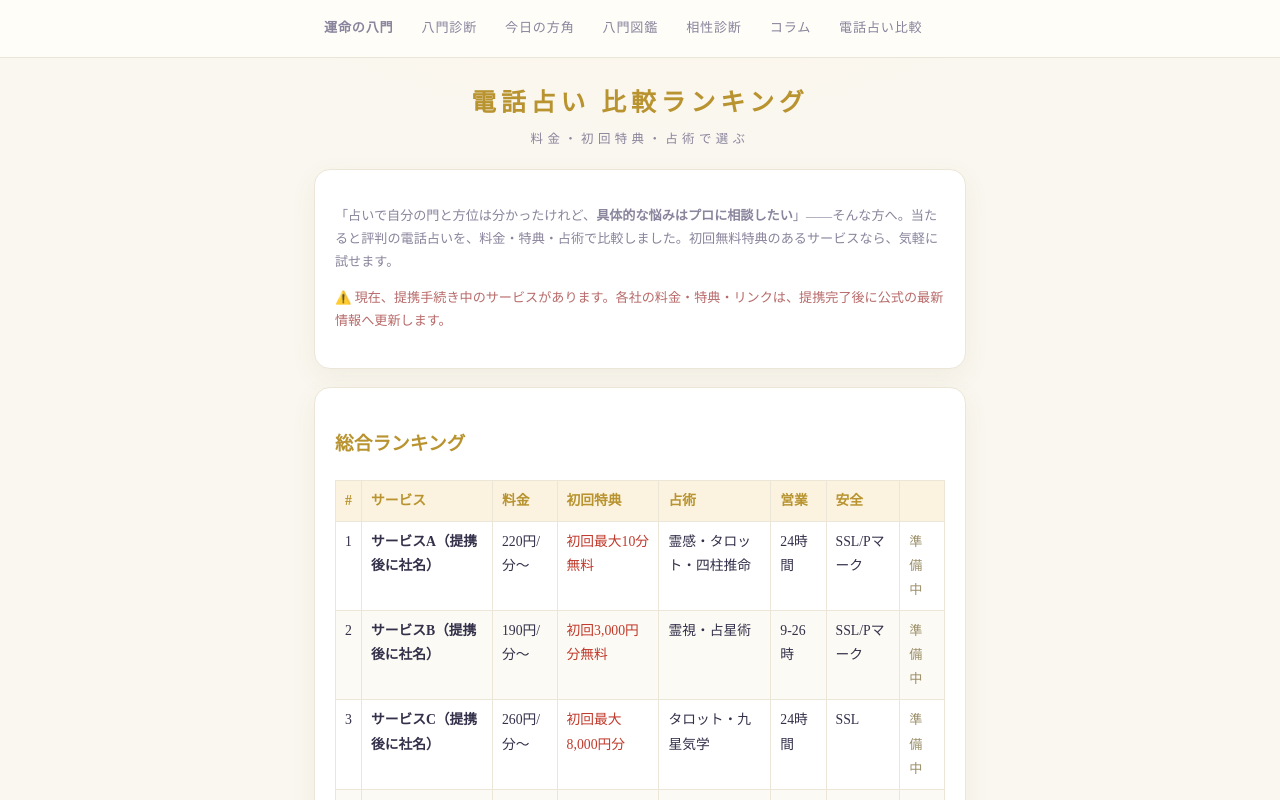
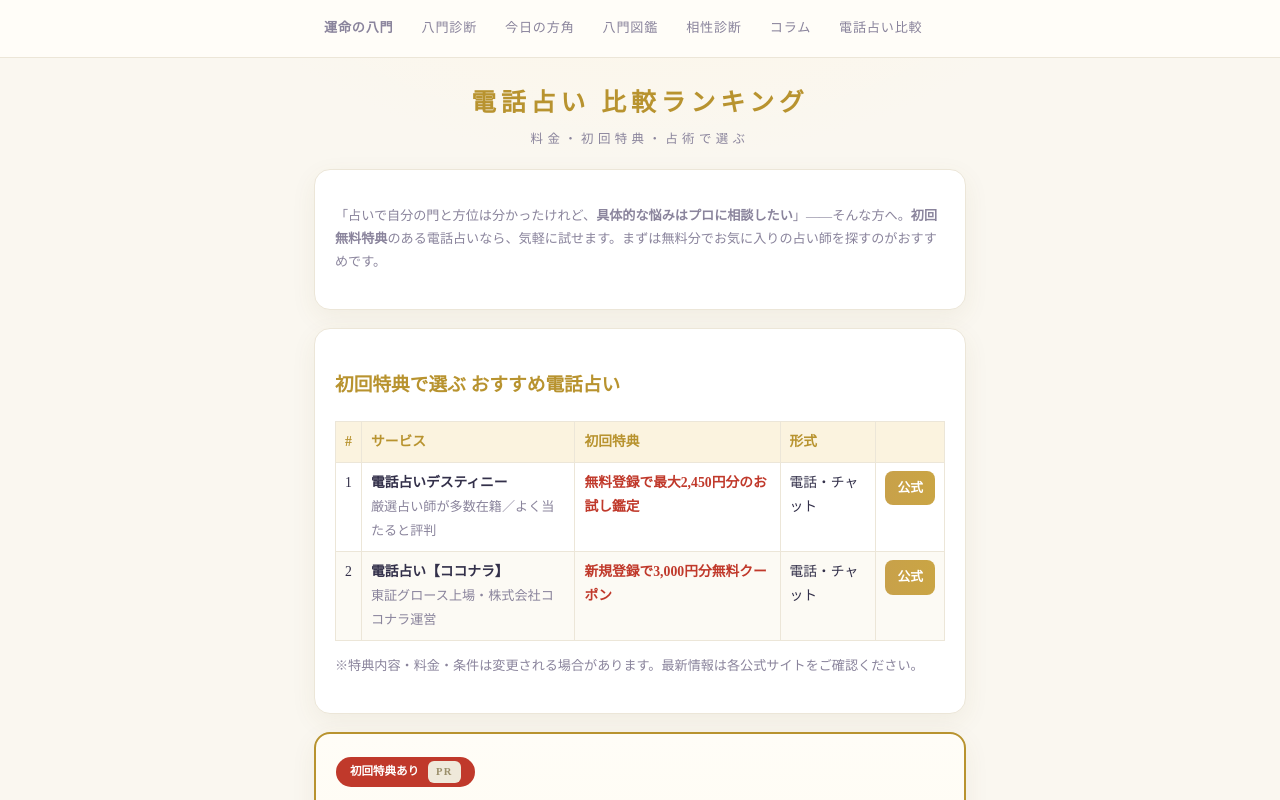
Before and after one commit to Okayusyouyu/uranai-next, a Next.js app: page /hikaku in a window 1280 px wide. Shown: the top 800 px of the page. Built offline with nearby package versions, Linux system fonts and the light colour scheme; no server answers.

Commit message:
feat(hikaku): add 電話占いデスティニー; replace placeholder table with 2 real services (Destiny+Coconala) via /go

```diff
--- a/app/go/[key]/route.js
+++ b/app/go/[key]/route.js
@@ -7,6 +7,8 @@
   coconala: 'https://px.a8.net/svt/ejp?a8mat=4B5MC4+7PG0OI+2PEO+C3BAQ',
   // もしも：お守りジュエリー Amora Amulet
   amulet: 'https://af.moshimo.com/af/c/click?a_id=5611272&p_id=5551&pc_id=15233&pl_id=71663',
+  // A8：電話占いデスティニー（無料登録で最大2,450円分）
+  destiny: 'https://px.a8.net/svt/ejp?a8mat=4B5MC7+5JG8FM+1SZG+5ZMCI',
 };
 
 export async function GET(req, { params }) {
--- a/app/hikaku/page.js
+++ b/app/hikaku/page.js
@@ -1,17 +1,11 @@
 import Link from 'next/link';
 import PromoCoconala from '../components/PromoCoconala';
 
-/* ───────────────────────────────────────────────────────────
-   電話占いサービスの比較データ。
-   A8.netで提携が承認されたら、各社の url にアフィリリンク（広告素材URL）を貼り、
-   料金・特典・占術・営業時間・運営/安全 を公式の最新情報に更新する。
-   url が空のサービスは「提携準備中」表示になる（公開してOK）。
-   ─────────────────────────────────────────────────────────── */
+/* 電話占いサービスの比較（提携済の実データ）。新規提携は go(=/go/<key>) と特典等を追記。
+   クリックは /go リダイレクト経由（広告ブロック対策・[[nextjs-seo-affiliate-gotchas]]）。 */
 const SERVICES = [
-  { rank: 1, name: 'サービスA（提携後に社名）', price: '220円/分〜', tokuten: '初回最大10分無料', senjutsu: '霊感・タロット・四柱推命', time: '24時間', mark: 'SSL/Pマーク', url: '' },
-  { rank: 2, name: 'サービスB（提携後に社名）', price: '190円/分〜', tokuten: '初回3,000円分無料', senjutsu: '霊視・占星術', time: '9-26時', mark: 'SSL/Pマーク', url: '' },
-  { rank: 3, name: 'サービスC（提携後に社名）', price: '260円/分〜', tokuten: '初回最大8,000円分', senjutsu: 'タロット・九星気学', time: '24時間', mark: 'SSL', url: '' },
-  { rank: 4, name: 'サービスD（提携後に社名）', price: '180円/分〜', tokuten: '初回1,500円分', senjutsu: '霊感・波動修正', time: '10-25時', mark: 'SSL/Pマーク', url: '' },
+  { rank: 1, name: '電話占いデスティニー', form: '電話・チャット', tokuten: '無料登録で最大2,450円分のお試し鑑定', feat: '厳選占い師が多数在籍／よく当たると評判', go: '/go/destiny' },
+  { rank: 2, name: '電話占い【ココナラ】', form: '電話・チャット', tokuten: '新規登録で3,000円分無料クーポン', feat: '東証グロース上場・株式会社ココナラ運営', go: '/go/coconala' },
 ];
 
 const NAYAMI = [
@@ -19,8 +13,6 @@
   ['💰 金運・仕事', '四柱推命・九星気学に強いサービスを。時期や方位の判断に向く'],
   ['🌙 人生・運勢', '総合鑑定ができるベテラン在籍のサービスを'],
 ];
-
-const anyPending = SERVICES.some(s => !s.url);
 
 export const metadata = {
   title: '電話占い 比較ランキング ― 料金・初回特典・占術で選ぶ',
@@ -36,40 +28,30 @@
       <div className="sub">料金・初回特典・占術で選ぶ</div>
 
       <div className="card">
-        <p className="small">「占いで自分の門と方位は分かったけれど、<b>具体的な悩みはプロに相談したい</b>」——そんな方へ。当たると評判の電話占いを、料金・特典・占術で比較しました。初回無料特典のあるサービスなら、気軽に試せます。</p>
-        {anyPending && (
-          <p className="small" style={{ color: '#b86a6a' }}>⚠️ 現在、提携手続き中のサービスがあります。各社の料金・特典・リンクは、提携完了後に公式の最新情報へ更新します。</p>
-        )}
+        <p className="small">「占いで自分の門と方位は分かったけれど、<b>具体的な悩みはプロに相談したい</b>」——そんな方へ。<b>初回無料特典</b>のある電話占いなら、気軽に試せます。まずは無料分でお気に入りの占い師を探すのがおすすめです。</p>
       </div>
 
       <div className="card">
-        <h3 style={{ color: 'var(--gold)' }}>総合ランキング</h3>
+        <h3 style={{ color: 'var(--gold)' }}>初回特典で選ぶ おすすめ電話占い</h3>
         <div style={{ overflowX: 'auto' }}>
           <table className="cmp">
             <thead>
-              <tr><th>#</th><th>サービス</th><th>料金</th><th>初回特典</th><th>占術</th><th>営業</th><th>安全</th><th></th></tr>
+              <tr><th>#</th><th>サービス</th><th>初回特典</th><th>形式</th><th></th></tr>
             </thead>
             <tbody>
               {SERVICES.map(s => (
                 <tr key={s.rank}>
                   <td>{s.rank}</td>
-                  <td><b>{s.name}</b></td>
-                  <td>{s.price}</td>
-                  <td style={{ color: '#c0392b' }}>{s.tokuten}</td>
-                  <td>{s.senjutsu}</td>
-                  <td>{s.time}</td>
-                  <td>{s.mark}</td>
-                  <td>
-                    {s.url
-                      ? <a className="gobtn" href={s.url} target="_blank" rel="nofollow sponsored noopener">公式</a>
-                      : <span className="small" style={{ color: '#9b8f6a' }}>準備中</span>}
-                  </td>
+                  <td><b>{s.name}</b><br /><span className="small">{s.feat}</span></td>
+                  <td style={{ color: '#c0392b', fontWeight: 700 }}>{s.tokuten}</td>
+                  <td>{s.form}</td>
+                  <td><a className="gobtn" href={s.go} target="_blank" rel="nofollow sponsored noopener">公式</a></td>
                 </tr>
               ))}
             </tbody>
           </table>
         </div>
-        <p className="small">※料金は1分あたりの目安。最新情報は各公式サイトをご確認ください。</p>
+        <p className="small">※特典内容・料金・条件は変更される場合があります。最新情報は各公式サイトをご確認ください。</p>
       </div>
 
       {/* イチオシ枠：ココナラ電話占い（共有コンポーネント） */}
```
